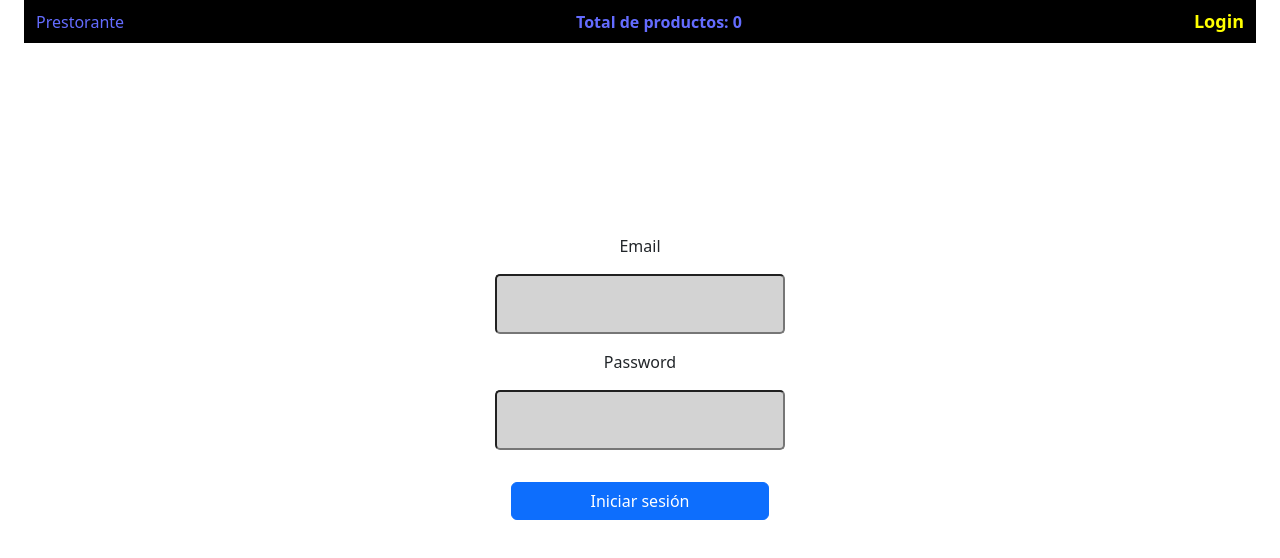
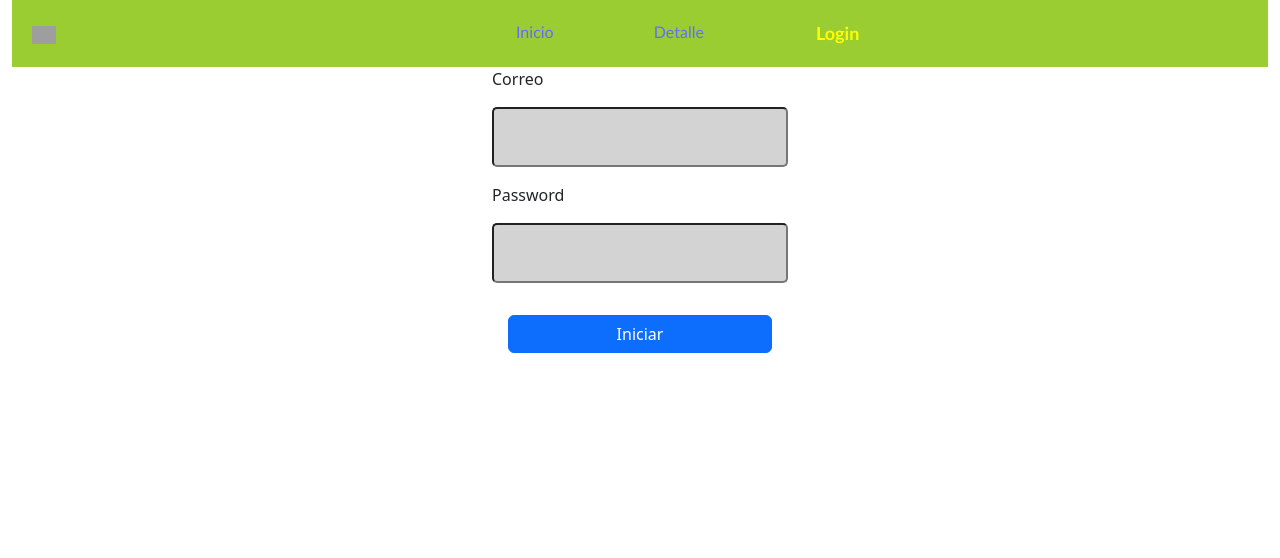
Before and after one commit to jorge2101719/proyecto_restaurante, a React (Vite) app: page /login in a window 1280 px wide. Shown: the top 558 px of the page. Built offline with nearby package versions, Linux system fonts and the light colour scheme; grey boxes are pictures that could not be loaded.

Commit message:
funcionalidad de login corregida

```diff
--- a/src/App.css
+++ b/src/App.css
@@ -1,43 +1,3 @@
-#root {
-  /* display: flex; */
-  /* max-width: 1280px; */
-  margin: 0;
-  /* padding: 1rem; */
-  /* text-align: center; */
+body {
+  text-align: center;
 }
-
-/* .logo {
-  height: 6em;
-  padding: 1.5em;
-  will-change: filter;
-  transition: filter 300ms;
-}
-.logo:hover {
-  filter: drop-shadow(0 0 2em #646cffaa);
-}
-.logo.react:hover {
-  filter: drop-shadow(0 0 2em #61dafbaa);
-}
-
-@keyframes logo-spin {
-  from {
-    transform: rotate(0deg);
-  }
-  to {
-    transform: rotate(360deg);
-  }
-}*/
-
-/*@media (prefers-reduced-motion: no-preference) {
-  a:nth-of-type(2) .logo {
-    animation: logo-spin infinite 20s linear;
-  }
-}*/
-
-/* .card {
-  padding: 2em;
-}
-
-.read-the-docs {
-  color: #888;
-} */
--- a/src/App.jsx
+++ b/src/App.jsx
@@ -1,57 +1,52 @@
-import { useContext, useState } from 'react'
-import { Route, Routes } from 'react-router-dom'
-// import { RestauranteContext } from './context/RestauranteContext'
+// import { useState } from 'react'
+import { BrowserRouter, Route, Routes } from 'react-router-dom'
+
+import RestauranteProvider from './context/RestauranteContext'
+
+// import { RestauranteContext } from '../../context/RestauranteContext';
+// import { useContext } from 'react';
+
 
 import './App.css'
 
 import 'bootstrap/dist/css/bootstrap.min.css';
 
 import RestauranteHome from './components/home/RestauranteHome';
+// import Registro from './pages/Registro';
 import Login from './pages/Login';
-// import Admin from './views/rutas/Admin.jsx';
-
 import RestauranteNavbar from './components/navbar/RestauranteNavbar';
 import PlatoDetalle from './views/detalles/PlatoDetalle';
 import Carrito from './views/carrito/Carrito';
 import HomeAdmin from './components/home/HomeAdmin';
 import Error from './views/RestauranteError/Error';
-// import Footer from './components/footer/Footer'
 
-// import './views/home/Home.css'
 
 function App() {
-  // const { persona } = useContext(RestauranteContext)
-  const [user, setUser] = useState([]);
-  const [isLogin, setIsLogin] = useState(false);
-
-  const handleLogin = () => {
-    setIsLogin(true)
-  }
-
-  const handleLogout = () => {
-    setIsLogin(false)
-  }
-
+  // const { user, setUser } = useContext(RestauranteContext);
   return (
-    <div className='container-fluid App'>
-      <RestauranteNavbar isLogin={isLogin} setIsLogin={setIsLogin} />
+    <div>
+      <RestauranteProvider>
+        <BrowserRouter>
+          <RestauranteNavbar />
 
           <Routes>
-        {/* <Route index element={ <RestauranteHome /> } /> */}
-        {/* <Route path="/admin" element={ persona ? <Admin /> : <Navigate to='/login'/> } /> */}
-        {
+            {/* {
               !user.length > 0 ?
               <Route path="/login" element={ <Login setUser={ setUser } user={ user } /> } /> :
               <Route path="/admin" element={ <HomeAdmin user={user} setUser={setUser} />} />
-        }
-
+            } */}
 
             <Route path="/" element={ <RestauranteHome />} />
+            {/* <Route path="/registrarse" element={<Registro />} /> */}
+            <Route path="/login" element={ <Login /> } />
+            <Route path='/admin' element={ <HomeAdmin /> } />
             <Route path="/pizza/:id" element={ <PlatoDetalle /> } />
             <Route path="/carrito" element={ <Carrito />} />
             {/* <Route path='footer' element={ <Footer /> } /> */}
             <Route path="*" element={<Error />} />
           </Routes>
+        </BrowserRouter>
+      </RestauranteProvider>
     </div>
   )
 }
--- a/src/components/home/HomeAdmin.jsx
+++ b/src/components/home/HomeAdmin.jsx
@@ -1,11 +1,20 @@
-const HomeAdmin = ({ user, setUser }) => {
+import { useNavigate } from "react-router-dom"
+import { useState } from "react";
+
+const HomeAdmin = () => {
+  const navigate = useNavigate();
+  const [user, setUser] = useState(true);
+
   const handleLogout = () => {
-        setUser([])
+    setUser(false);
+    console.log('cerrando sesión... El valor es user es', user)
+    navigate('/');
+    return
   }
 
   return (
     <div>
-            <h1>Bienvenido {user}</h1>
+      <h1>Bienvenido</h1>
       <button className="btn btn-second" onClick={ handleLogout }>Cerrar sesión</button>
     </div>
   )
--- a/src/components/navbar/NavbarStyle.css
+++ b/src/components/navbar/NavbarStyle.css
@@ -15,7 +15,12 @@
 }
 
 .mi-nav {
-  background-color: black;
+  background-color: yellowgreen;
+  color: black;
+  font-family: 'Gill Sans', 'Gill Sans MT', Calibri, 'Trebuchet MS', sans-serif;
+  display: flex;
+  padding: 10px 20px;
+  gap: 1rem;
 }
 
 /* agregado para modificar aspectos */
--- a/src/components/navbar/RestauranteNavbar.jsx
+++ b/src/components/navbar/RestauranteNavbar.jsx
@@ -1,4 +1,4 @@
-import { NavLink } from 'react-router-dom';
+import { NavLink, useNavigate } from 'react-router-dom';
 import Navbar from 'react-bootstrap/Navbar';
 // import { Navbar } from 'react-bootstrap';
 
@@ -7,45 +7,50 @@ import '../../App.css';
 // import 'bootstrap/dist/css/bootstrap.min.css';
 import './NavbarStyle.css'
 
-import { RestauranteContext } from '../../context/RestauranteContext';
-import { useContext } from 'react';
+// import { RestauranteContext } from '../../context/RestauranteContext';
+// import { useContext } from 'react';
 
-const RestauranteNavbar = ({ isLogin, setIsLogin }) => {
-  const { total, contador } = useContext(RestauranteContext);
+const RestauranteNavbar = () => {
+  const navigate = useNavigate();
+  // const { user, setUser } = useContext(RestauranteContext);
+
+
+  const isLogin = (user) => {
+    if (!user) {
+      return (
+        <div>
+          {/* <NavLink to='/registrarse' className='btn m-1 setActiveClass'>Registrarse</NavLink> */}
+          <NavLink to='/login' className='setActiveClass m-5'>Login</NavLink>
+        </div>
+      )
+    }
+
+    // navigate('/admin')
+
+    // return (
+    //   <div>
+    //     <NavLink to='/admin'></NavLink>
+    //   </div>
+    // )
+  }
 
   const setActiveClass = ({ isActive }) => (isActive ? "active" : "no-actve");
 
   return (
     <div className='container-fluid sticky-top'>
-      <Navbar className="justify-content-end mi-nav" sticky='top' expand='xl'>
-        {!isLogin ? (
-          <div className='container-fluid'>
-            <NavLink className={setActiveClass} to="/">
-              {/* <img src='/icons8-pizza-65.png' style={{ width: '2rem' }} /> */}
-              <span>Prestorante</span>
-            </NavLink>
-
-            <NavLink className={setActiveClass} to="/carrito">
-              {/* <img src='/carrito-de-compras.png' style={{width: '2rem'}} /> */}
-              {/* <span className='totalCompra'> Total $ {total.toLocaleString('cl-CL')}</span> */}
-              <span className='totalCompra'> Total de productos: {contador} </span>
-            </NavLink>
-
-            <NavLink className={setActiveClass} to="/login">
-              <span>Login</span>
-            </NavLink>
-          </div>
-        ) : (
-          <div className='container-fluid'>
-                <NavLink className={setActiveClass} to='/'>
-                  <span>Prestorante</span>
-                </NavLink>
-
-                <NavLink className={setActiveClass} to="/login">
-                  <span>Login</span>
-                </NavLink>
-          </div>
-        )}
+      <Navbar className="mi-nav" sticky='top' expand='xl'>
+        <span>
+          <NavLink to='/'>
+            <img src="https://images.ecestaticos.com/h53ifQ5cwmB5AbJT5MR7yTZ0_DA=/125x0:2144x1513/996x747/filters:fill(white):format(jpg)/f.elconfidencial.com%2Foriginal%2F3b8%2F281%2Fef2%2F3b8281ef2d44ef19e6a613d298ccf635.jpg" style={{width: '6%'}} alt="logo" />
+          </NavLink>
+        </span>
+        <div className='mi-nav'>
+          <span>
+            <NavLink to='/' className='setActiveClass, m-5'>Inicio</NavLink>
+            <NavLink to='/carrito' className='m-5'> Detalle </NavLink>
+          </span>
+          {isLogin()}
+        </div>
       </Navbar>
     </div>
   )
--- a/src/main.jsx
+++ b/src/main.jsx
@@ -1,16 +1,10 @@
 import React from 'react';
 import ReactDOM from 'react-dom/client';
-import { BrowserRouter } from 'react-router-dom';
 import App from './App.jsx';
-import RestauranteProvider from './context/RestauranteContext.jsx';
 import './index.css';
 
 ReactDOM.createRoot(document.getElementById('root')).render(
   <React.StrictMode>
-    <BrowserRouter>
-      <RestauranteProvider>
-        <App />
-      </RestauranteProvider>
-    </BrowserRouter>
+    <App />
   </React.StrictMode>
 )
--- a/src/pages/Formulario.css
+++ b/src/pages/Formulario.css
@@ -1,13 +1,13 @@
 .formulario {
     display: flex;
+    flex-direction: column;
     justify-content: center;
-    flex-direction: column;
     align-content: center;
     gap: 1rem;
-    vertical-align: center;
+    /* padding: 0 40%; */
     /* width: 50%; */
     /* background-color: red; */
-    margin-top: 66%;
+    /* margin-top: 33%; */
 }
 
 #email, #password {
--- a/src/pages/Login.jsx
+++ b/src/pages/Login.jsx
@@ -1,52 +1,70 @@
 import 'bootstrap/dist/css/bootstrap.min.css'
 import './Formulario.css'
-import { useState } from 'react'
+import { useState } from 'react';
+import { useNavigate } from 'react-router-dom';
+// import { useNavigate } from 'react-router-dom';
+// import { RestauranteContext } from '../context/RestauranteContext';
+// import { useContext } from 'react'
 
-// originalmente estaba onLogin en lugar de setUser
-const Login = ({ user, setUser }) => {
-  const [correo, setCorreo] = useState('')
-  const [password, setPassword] = useState('')
+const initialForm = {correo: 'algo@correo.com', password: '1234'}
+
+const Login = () => {
+  const navigate = useNavigate();
+  // const {user, setUser} = useContext(RestauranteContext)
+  const [user, setUser] = useState(false)
+  const [correo, setCorreo] = useState('');
+  const [password, setPassword] = useState('');
   const [error, setError] = useState(false)
 
+  // const handleUser = (e) => setUser({...user, [e.target.name]: e.target.value})
+
   const handleSubmit = (e) => {
-    e.preventDefault()
+    e.preventDefault();
 
-    if (correo === "" || password === "") {
+    // const [user, setUser] = useState(false)
+
+    if (correo === '' || password === '') {
         setError(true)
+        setUser(false)
         return
     }
 
-    setError(false)
-    setUser([ correo, password ])
-    console.log(user)
+    setCorreo('')
+    setPassword('')
+    setError(false);
+    setUser(true);
+    navigate('/admin');
+    // console.log('el valor de user es', user)
+
+    return
   }
 
   return (
-    <div className='container-sm col-3 text-center'>
+    <div className='container-sm col-3'>
 
     <form
       className='formulario'
       onSubmit={ handleSubmit }
     >
-      <label htmlFor="email">Email</label>
+      <label htmlFor="email">Correo</label>
       <input
-        type="text"
+        type="email"
         value={correo}
-        onChange={e => setCorreo(e.target.value)}
+        onChange={(e) => setCorreo(e.target.value)}
         id="email"
       />
       {/* {correo} */}
 
       <label htmlFor="password">Password</label>
       <input
-        type="passwor"
+        type="password"
         value={password}
-        onChange={e => setPassword(e.target.value)}
+        onChange={(e) => setPassword(e.target.value)}
         id="password"
       />
       {/* {password} */}
 
-      <button type='submit' className='btn btn-primary'>Iniciar sesión</button>
+      <button type='submit' className='btn btn-primary'>Iniciar</button>
     </form>
     { error && <p id='login-error'>Todos los campos son obligatorios</p> }
   </div>
--- /dev/null
+++ b/src/pages/Registro.jsx
@@ -0,0 +1,9 @@
+const Registro = () => {
+  return (
+    <div>
+      Aquí, podríamos poner la lógica de un posible registro
+    </div>
+  )
+}
+
+export default Registro
```
Also changed, not shown: src/context/RestauranteContext.jsx (+5 -3 lines). Lines whose indentation alone changed are shown as unchanged.
